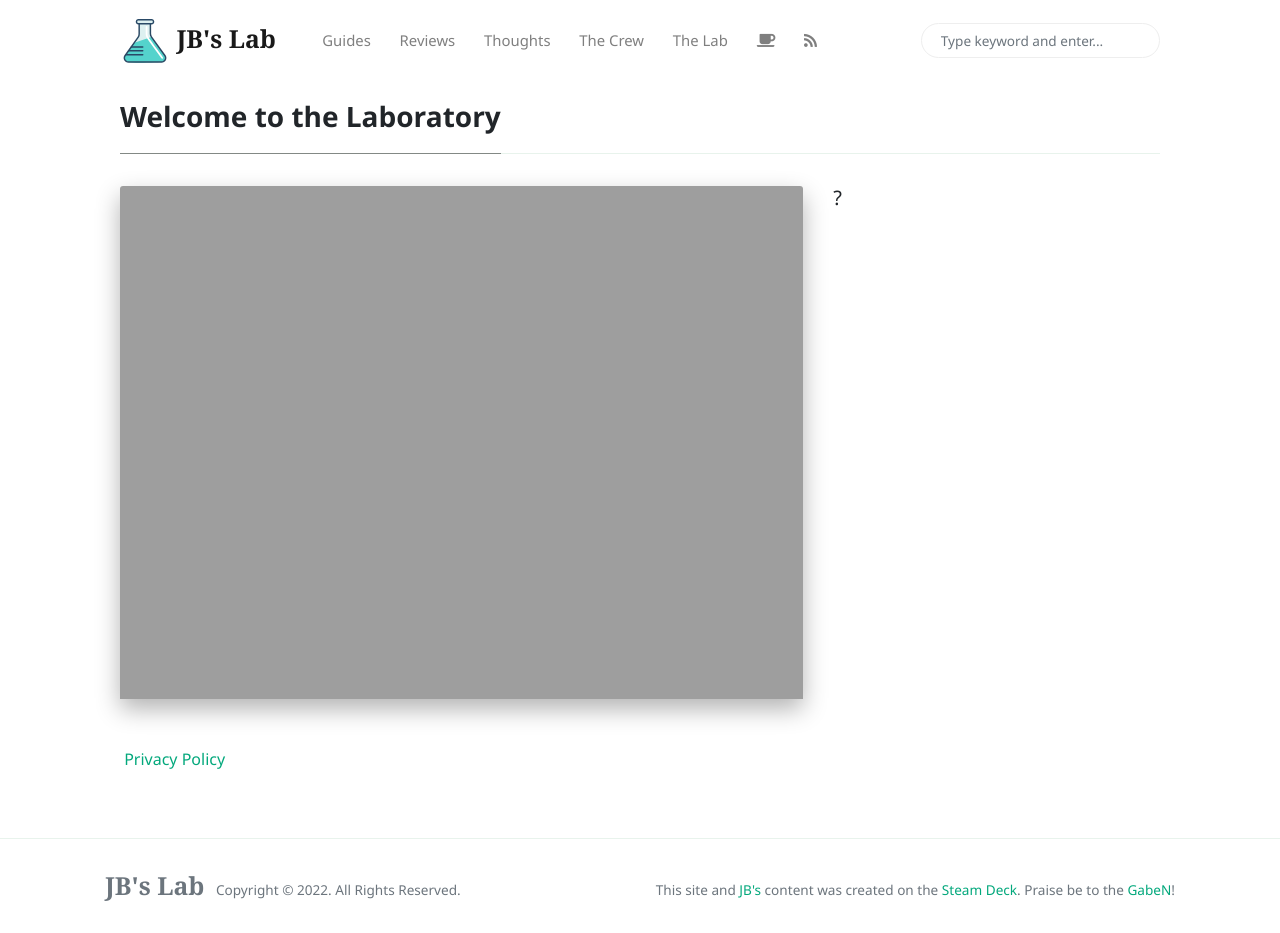
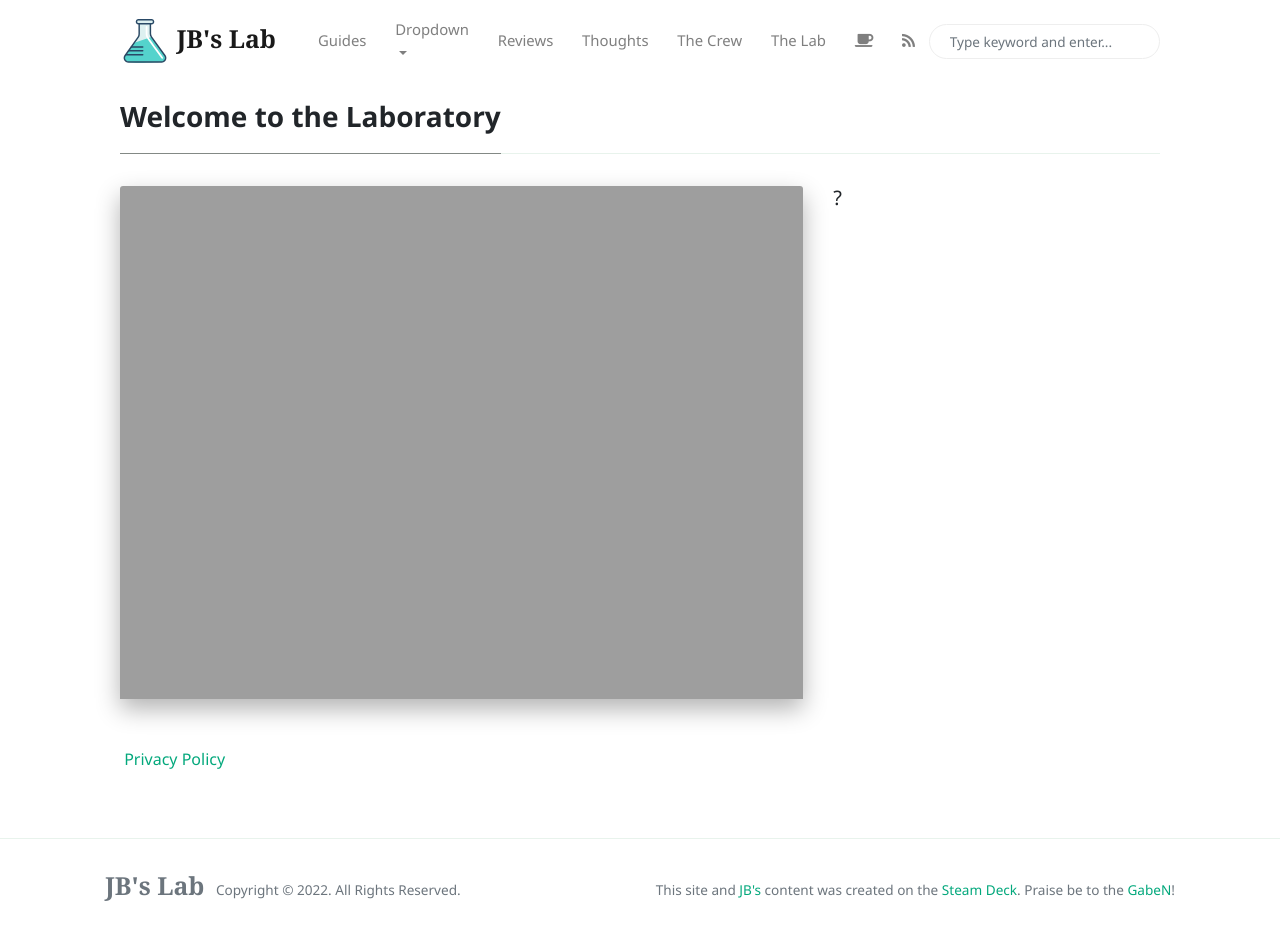
Before and after one commit to JohnnyBlocks/JBs-Lab-Production, a Jekyll site: the page built from _pages/about-the-lab.md, in a window 1280 px wide and 933 px high. Built offline with Jekyll 4.4.1, drawn with Linux system fonts in a browser that asks for light colours; nearby versions of some CDN libraries.

Commit message:
navigation

```diff
--- a/_includes/menu-header.html
+++ b/_includes/menu-header.html
@@ -3,14 +3,24 @@
     <a class="nav-link" href="{{site.baseurl}}/">Home</a>
 </li>
 -->
+<li class="nav-item dropdown">
+    <a class="nav-link" title="Guides & 'How-To' Articles" href="{{site.baseurl}}/how-to-guides.html">Guides</a>
+</li>
+<li class="nav-item dropdown">
+    <a class="nav-link dropdown-toggle" href="#" id="navbarDropdown" role="button" data-toggle="dropdown" aria-haspopup="true" aria-expanded="false">
+      Dropdown
+    </a>
+    <div class="dropdown-menu" aria-labelledby="navbarDropdown">
+      <a class="dropdown-item" href="{{site.baseurl}}/how-to-guides.html">All How-To Guides</a>
+      <div class="dropdown-divider"></div>
+      <a class="dropdown-item" href="{{site.baseurl}}/how-to-guides.html#steamdeck">SteamDeck</a>
+    </div>
+  </li>
 <li class="nav-item">
-    <a class="nav-link" title="Guides & 'How-To' Articles" href="https://johnnyblocks.com/how-to-guides.html">Guides</a>
+    <a class="nav-link" title="Reviews of Games and Things"  href="{{site.baseurl}}/categories.html#review">Reviews</a>
 </li>
 <li class="nav-item">
-    <a class="nav-link" title="Reviews of Games and Things"  href="https://johnnyblocks.com/categories.html#review">Reviews</a>
-</li>
-<li class="nav-item">
-    <a class="nav-link" title="Blog Articles from Lab Authors"  href="https://johnnyblocks.com/categories.html#commentary">Thoughts</a>
+    <a class="nav-link" title="Blog Articles from Lab Authors"  href="{{site.baseurl}}/categories.html#commentary">Thoughts</a>
 </li>
 <li class="nav-item">
     <a class="nav-link" title="List of Authors at the Lab" href="{{site.baseurl}}/lab-crew/index.html">The&nbsp;Crew</a>
```
